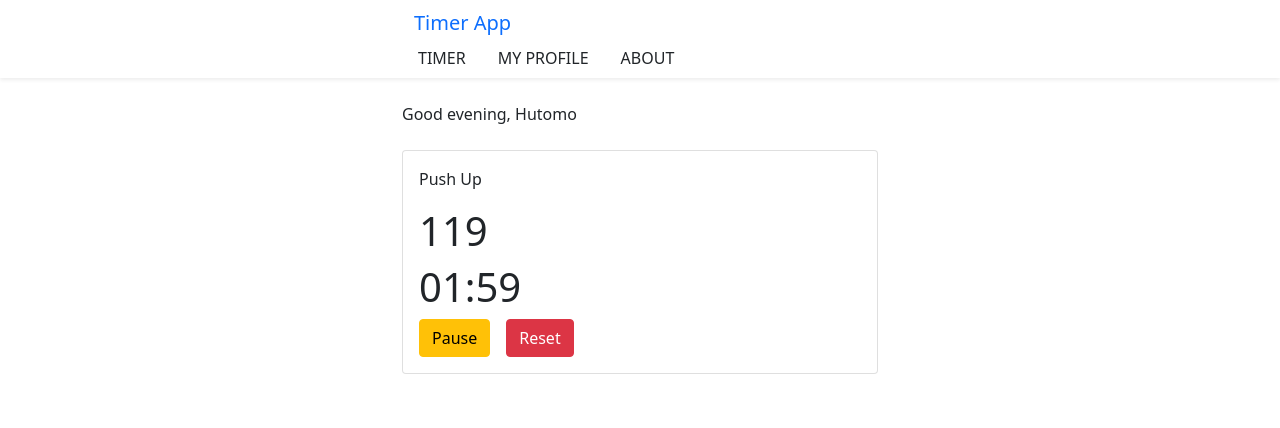
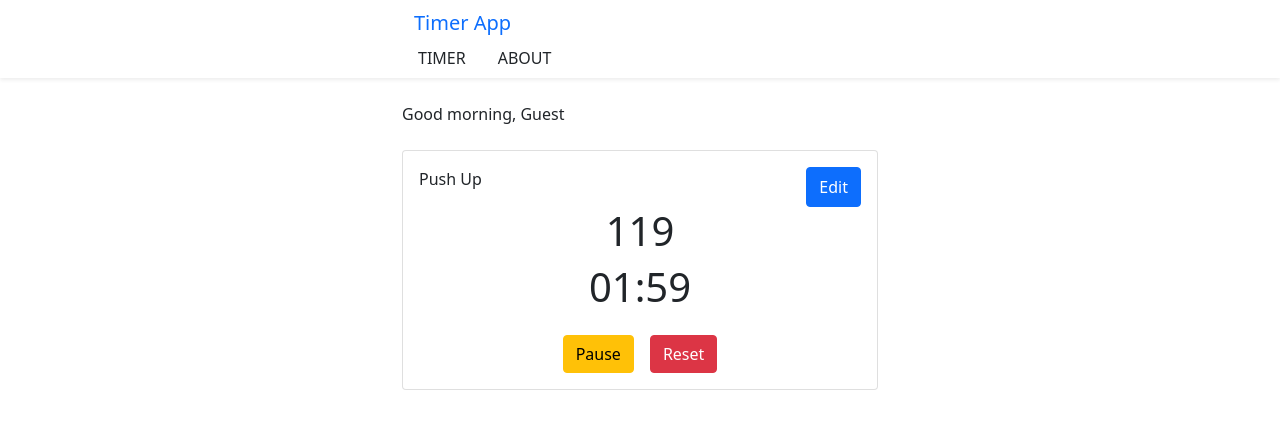
Before and after one commit to hutomo-s/timer-app, a React (Create React App) app: page / in a window 1280 px wide. Both pictures are taken after a click on the button "Start". Shown: the top 428 px of the page. Built offline with nearby package versions, Linux system fonts and the light colour scheme.

Commit message:
timer app improvement using modal

```diff
--- a/public/index.html
+++ b/public/index.html
@@ -9,7 +9,7 @@
       name="description"
       content="Web site created using create-react-app"
     />
-    <link rel="apple-touch-icon" href="%PUBLIC_URL%/logo192.png" />
+    <!--<link rel="apple-touch-icon" href="%PUBLIC_URL%/logo192.png" /> -->
     <!--
       manifest.json provides metadata used when your web app is installed on a
       user's mobile device or desktop. See https://developers.google.com/web/fundamentals/web-app-manifest/
@@ -24,7 +24,7 @@
       work correctly both with client-side routing and a non-root public URL.
       Learn how to configure a non-root public URL by running `npm run build`.
     -->
-    <title>React App</title>
+    <title>Timer App</title>
   </head>
   <body>
     <noscript>You need to enable JavaScript to run this app.</noscript>
--- a/src/App.js
+++ b/src/App.js
@@ -1,19 +1,43 @@
 import { useState, useRef, useEffect } from 'react';
 import 'bootstrap/dist/css/bootstrap.css';
+import { Modal } from 'bootstrap';
 import './timer.css';
 import ButtonGroup from './ButtonGroup';
 
 function App() {
 
   const defaultSeconds = 121
-  const [seconds, setSeconds] = useState(defaultSeconds)
+  const defaultTimerName = 'Push Up'
+  const [timerName, setTimerName] = useState(defaultTimerName)
+  const [configuredSeconds, setConfiguredSeconds] = useState(defaultSeconds)
+  const [seconds, setSeconds] = useState(configuredSeconds)
   const [timer, setTimer] = useState('')
   const [isTimerRunning, setisTimerRunning] = useState(false)
   const [isTimerPaused, setisTimerPaused] = useState(false)
   const timerRef = useRef
 
+  const optionsSecond = [...Array(60).keys()];
+  const optionsMinute = [...Array(60).keys()];
+
+  const [modal, setModal] = useState(null)
+  const exampleModal = useRef()
+
+  const ss = Math.floor(seconds % 60)
+  const mm = Math.floor((seconds / 60) % 60)
+
+  const [formData, setFormData] = useState({
+    timerName: defaultTimerName,
+    totalMinutes: mm,
+    totalSeconds: ss,
+  })
+
   useEffect(() => {
-    console.log('[useeffect] seconds', seconds);
+    setModal(
+      new Modal(exampleModal.current)
+    )
+  }, [])
+
+  useEffect(() => {
 
     const ss = Math.floor(seconds % 60)
     const mm = Math.floor((seconds / 60) % 60)
@@ -34,7 +58,6 @@ function App() {
 
     timerRef.current = setInterval(() => {
       setSeconds((seconds) => {
-        console.log('[setSeconds] seconds', seconds)
         return ((seconds > 0) && seconds - 1) || 0
       })
     }, 1000)
@@ -50,7 +73,6 @@ function App() {
   const handleClickResume = () => {
     timerRef.current = setInterval(() => {
       setSeconds((seconds) => {
-        console.log('[setSeconds] seconds', seconds)
         return ((seconds > 0) && seconds - 1) || 0
       })
     }, 1000)
@@ -60,14 +82,31 @@ function App() {
 
   const handleClickReset = () => {
     clearInterval(timerRef.current)
-    setSeconds(defaultSeconds)
+    setSeconds(configuredSeconds)
     setisTimerRunning(false)
     setisTimerPaused(false)
   }
 
+  const handleSubmit = (e) => {
+    e.preventDefault()
+    setTimerName(formData.timerName)
+
+    const totalDuration = parseInt(formData.totalMinutes * 60) + parseInt(formData.totalSeconds)
+
+    setSeconds(() => {
+      return totalDuration
+    })
+
+    setConfiguredSeconds(() => {
+      return totalDuration
+    })
+
+    modal.hide()
+  }
+
   return (
     <>
-      <nav className='sticky-top shadow-sm'>
+      <nav className='sticky-top shadow-sm bg-white'>
         <div className='container container-timer'>
           <div className='row'>
             <div className='col-12 ps-4 pt-2'>
@@ -76,7 +115,6 @@ function App() {
             <div className='col-12'>
               <ul className="list-group list-group-horizontal">
                 <li className="d-inline"><a className="nav-link text-body active" aria-current="page" href="#">TIMER</a></li>
-                <li className="d-inline"><a className="nav-link text-body" aria-current="page" href="#">MY PROFILE</a></li>
                 <li className="d-inline"><a className="nav-link text-body" aria-current="page" href="#">ABOUT</a></li>
               </ul>
             </div>
@@ -88,16 +126,30 @@ function App() {
       <div className='container-sm pt-4 container-timer'>
         <div className='row'>
           <div className='col-12'>
-            <p>Good evening, Hutomo</p>
+            <p>Good morning, Guest</p>
 
             <div className='row mb-2'></div>
 
             <ul className="list-group">
               <li className="list-group-item p-3">
-                <p>Push Up</p>
-                <h1>{seconds}</h1>
-                <h1>{timer}</h1>
+                <div className="row">
+                  <div className="col-9">
+                    <p>{timerName}</p>
+                  </div>
 
+                  <div className="col-3 d-flex justify-content-end">
+                    <button type="button" onClick={() => modal.show() } className="btn btn-primary">
+                      Edit
+                    </button>
+                  </div>
+
+                  <div className="col-12">
+                    <h1 className="text-center">{seconds}</h1>
+                    <h1 className="text-center">{timer}</h1>
+
+                    <div className="row mb-3"></div>
+
+                    <div className="d-flex justify-content-center">
                       <ButtonGroup
                         isTimerRunning={isTimerRunning}
                         isTimerPaused={isTimerPaused}
@@ -106,12 +158,69 @@ function App() {
                         handleClickPause={handleClickPause}
                         handleClickReset={handleClickReset}
                       />
+                    </div>
+                  </div>
+
+                </div>
 
               </li>
             </ul>
           </div>
         </div>
       </div>
+
+      {/* Modal */}
+      <div className="modal fade" ref={exampleModal} tabIndex="-1" aria-labelledby="exampleModalLabel" aria-hidden="true">
+        <div className="modal-dialog">
+          <div className="modal-content">
+            <div className="modal-header">
+              <h5 className="modal-title" id="exampleModalLabel">Edit Timer</h5>
+              <button type="button" className="btn-close" onClick={() => modal.hide()} aria-label="Close"></button>
+            </div>
+            <div className="modal-body">
+              <form onSubmit={handleSubmit}>
+                <div class="mb-3">
+                  <label class="form-label">Timer Name</label>
+                  <input type="text" class="form-control" aria-describedby="Timer Name"
+                    value={formData.timerName}
+                    onChange={(e) => setFormData({...formData, timerName: e.target.value})}
+                  />
+                </div>
+                <div class="row mb-3">
+                  <div className="col-6">
+                    <label class="form-label">Minutes</label>
+                    <select class="form-select"
+                      aria-label="Minutes"
+                      value={formData.totalMinutes}
+                      onChange={(e) => setFormData({...formData, totalMinutes: e.target.value})}>
+                      {optionsMinute.map(om => {
+                        return <option value={om}>{om}</option>
+                      })}
+                    </select>
+                  </div>
+                  <div className="col-6">
+                    <label class="form-label">Seconds</label>
+                    <select class="form-select"
+                      aria-label="Seconds"
+                      value={formData.totalSeconds}
+                      onChange={(e) => setFormData({...formData, totalSeconds: e.target.value})}>
+                      {optionsSecond.map(os => {
+                        return <option value={os}>{os}</option>
+                      })}
+                    </select>
+                  </div>
+                </div>
+                <button type="submit" class="btn btn-primary">Update Timer Data</button>
+              </form>
+            </div>
+            <div className="modal-footer d-none">
+              <button type="button" className="btn btn-secondary" onClick={() => modal.hide()}>Close</button>
+              <button type="button" className="btn btn-primary">Save changes</button>
+            </div>
+          </div>
+        </div>
+      </div>
+
     </>
   );
 }
--- a/src/ButtonGroup.js
+++ b/src/ButtonGroup.js
@@ -1,15 +1,12 @@
-// reference
-// https://stackoverflow.com/questions/58847890/how-to-access-method-of-another-component-on-button-click-in-react
-
 function ButtonPauseResume(props) {
   if(!props.isTimerPaused) {
     return (
-      <button type="button" className="btn btn-warning me-3" onClick={props.handleClickPause}>Pause</button>
+      <button type="button" className="btn btn-warning" onClick={props.handleClickPause}>Pause</button>
     )
   }
   else {
     return (
-      <button type="button" className="btn btn-primary me-3" onClick={props.handleClickResume}>Resume</button>
+      <button type="button" className="btn btn-primary" onClick={props.handleClickResume}>Resume</button>
     )
   }
 }
@@ -33,7 +30,10 @@ function ButtonGroup(props) {
             handleClickPause={props.handleClickPause}
             handleClickResume={props.handleClickResume}
           />
-          <button type="button" className="btn btn-danger me-3" onClick={props.handleClickReset}>Reset</button>
+
+          <span className="me-3"></span>
+
+          <button type="button" className="btn btn-danger" onClick={props.handleClickReset}>Reset</button>
         </div>
       </>
     )
```
Also changed, not shown: package.json (+8 -3 lines), public/references.txt (added), 1 other file (tests, documents, lock files or other folders). Lines whose indentation alone changed are shown as unchanged.
